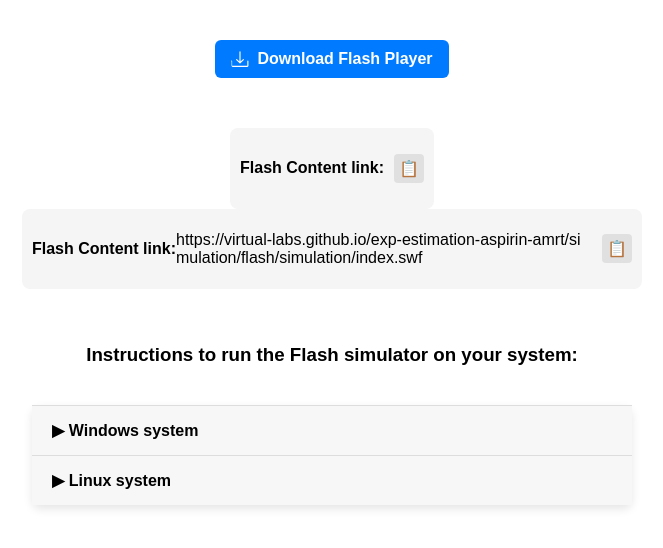
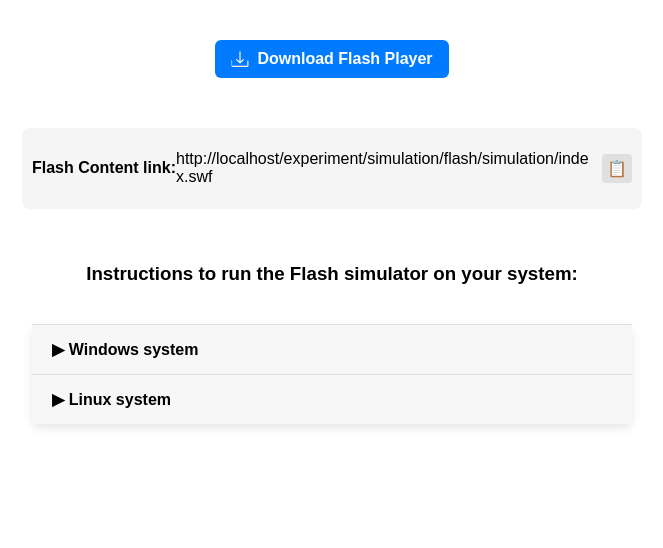
Before and after one commit to virtual-labs/exp-estimation-aspirin-amrt, a plain HTML site: page experiment/simulation/index.html in a window 1280 px wide. Shown: the whole page, without its empty margins (308-971 px from the left). Drawn offline with Linux system fonts and the light colour scheme.

Commit message:
SImulation link modified

```diff
--- a/experiment/simulation/index.html
+++ b/experiment/simulation/index.html
@@ -28,14 +28,8 @@
   <div class="tooltip" id="tooltip">Copied!</div>
 </div>
 
-	<div class="copy-container">
-    <p><h4>Flash Content link: </h4> </p>
-  <span class="link-text" id="copyText">https://virtual-labs.github.io/exp-estimation-aspirin-amrt/simulation/flash/simulation/index.swf</span>
-  <div class="copy-icon" onclick="copyLink()">
-    📋
-  </div>
-  <div class="tooltip" id="tooltip">Copied!</div>
-</div><br><br>
+
+<br><br>
 
 <h3>Instructions to run the Flash simulator on your system:</h3>
 <div class="accordion">
--- a/experiment/simulation/js/main.js
+++ b/experiment/simulation/js/main.js
@@ -1,11 +1,12 @@
 //Your JavaScript goes in here
 
+// Get the base path dynamically
+const currentUrl = window.location.href;
+const basePath = currentUrl.substring(0, currentUrl.lastIndexOf("/"));
+const swfPath = basePath + "/flash/simulation/index.swf";
 
- // Get the base path dynamically
-  const currentUrl = window.location.href;
-  const basePath = currentUrl.substring(0, currentUrl.lastIndexOf("/"));
-  const swfPath = basePath + "/simulation/flash/simulation/index.swf";
-
+// Set the dynamic link text
+document.getElementById("copyText").textContent = swfPath;
 
 function copyLink() {
   const text = document.getElementById("copyText").textContent;
@@ -17,6 +18,7 @@
     }, 1500);
   });
 }
+
 function toggleAccordion(header) {
   const item = header.parentElement;
   item.classList.toggle("active");
```
